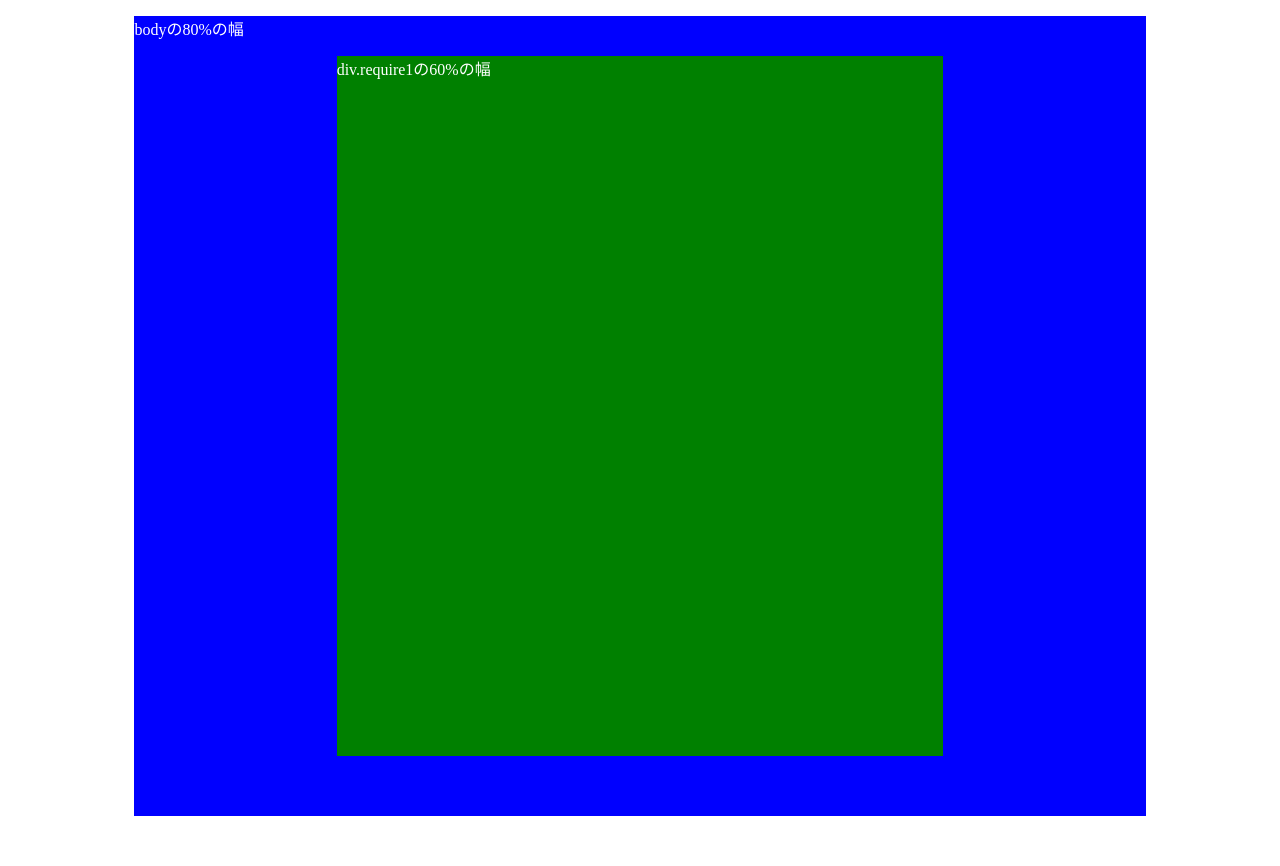
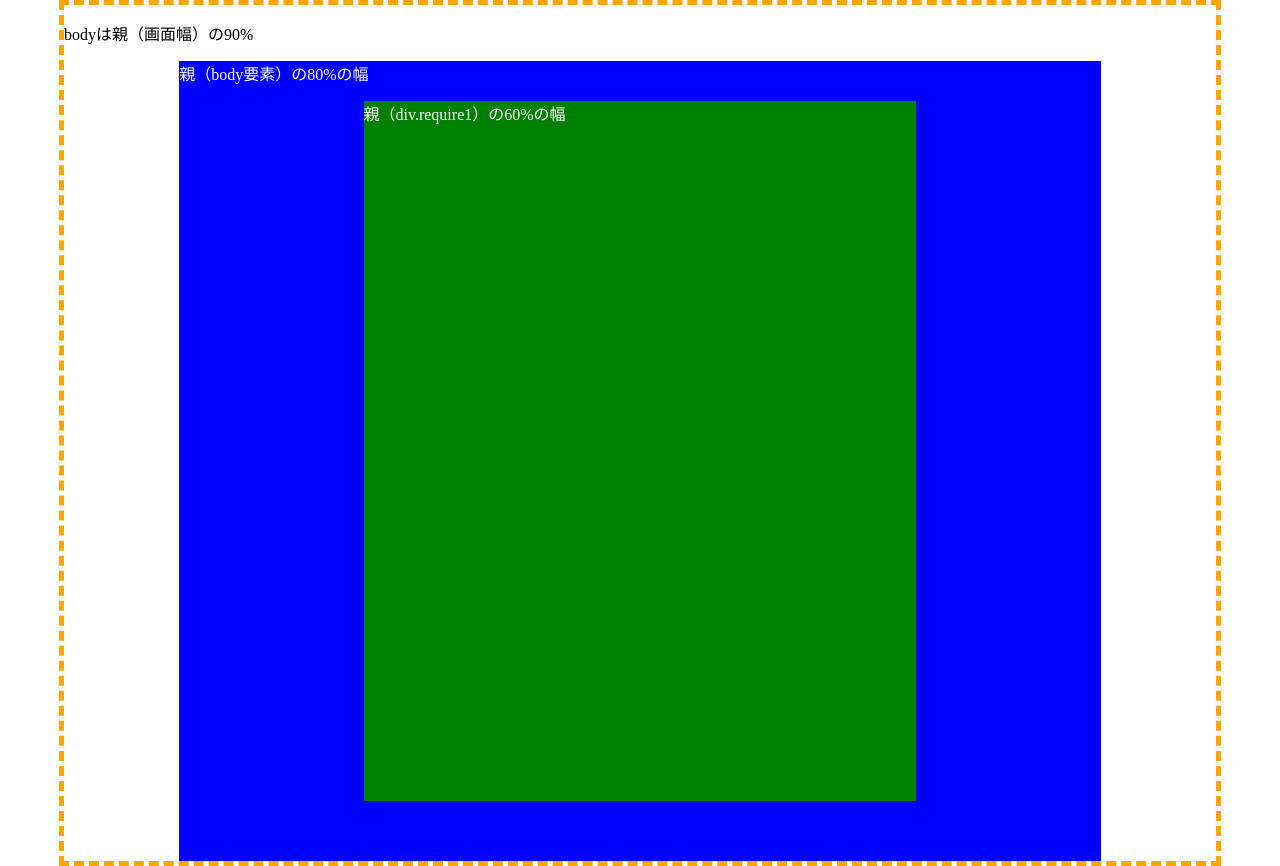
Before and after one commit to AaronMaywood/coding_sample, a plain HTML site: page liquid/index.html in a window 1280 px wide. Before the commit the page ends 824 px from the top, so only its background shows below. Drawn offline with Linux system fonts and the light colour scheme.

Commit message:
liquid調整

```diff
--- a/liquid/css/style.css
+++ b/liquid/css/style.css
@@ -1,6 +1,12 @@
 @charset "utf-8";
 
-.requid1 {
+body {
+	width: 90%;
+	border: 5px dashed orange;
+	margin: 0 auto;
+}
+
+.liquid1 {
 	width: 80%;
 	margin: 0 auto;
 	height: 800px;
@@ -8,7 +14,7 @@
 	color: white;
 }
 
-.requid2 {
+.liquid2 {
 	width: 60%;
 	margin: 0 auto;
 	height: 700px;
--- a/liquid/index.html
+++ b/liquid/index.html
@@ -6,10 +6,11 @@
 	<title>リキッドレイアウト</title>
 </head>
 <body>
-	<div class="requid1">
-		<p>bodyの80%の幅</p>
-		<div class="requid2">
-			<p>div.require1の60%の幅</p>
+	<p>bodyは親（画面幅）の90%</p>
+	<div class="liquid1">
+		<p>親（body要素）の80%の幅</p>
+		<div class="liquid2">
+			<p>親（div.require1）の60%の幅</p>
 		</div>
 	</div>
 </body>
```
Also changed, not shown: media-query/sample1/index.html (+1 -1 lines), media-query/sample3/index.html (+1 -1 lines).
